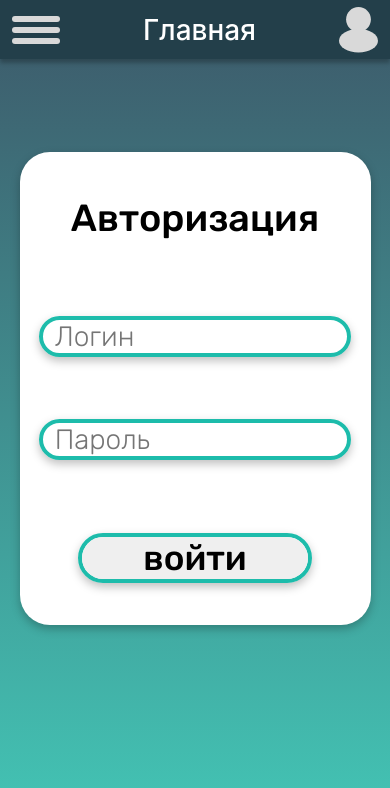
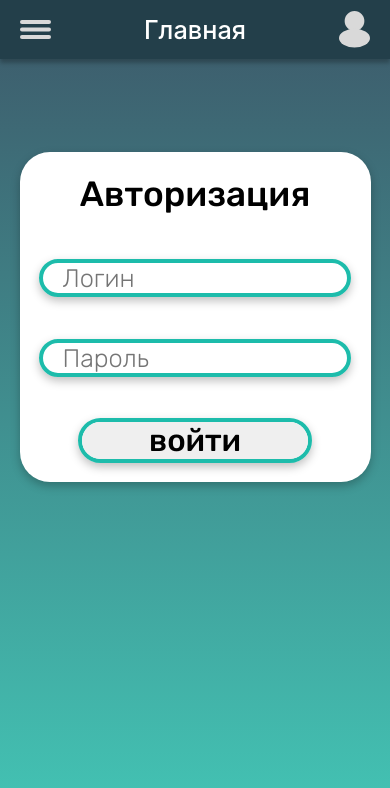
Before and after one commit to nek00oo/Sugar_Frontend, a React (Create React App) app: page /authorization in a window 390 px wide. Shown: the top 788 px of the page. Built offline with nearby package versions, Linux system fonts and the light colour scheme.

Commit message:
fix visibility from tablet

```diff
--- a/src/Components/Account/Body/Body.module.css
+++ b/src/Components/Account/Body/Body.module.css
@@ -18,14 +18,16 @@
     background-color: white;
     display: flex;
     max-width: 90vw;
-    min-height: 56vh;
+    height: auto;
     margin: 2vh 5vw;
     flex-direction: column;
-    justify-content: space-evenly;
+    /*justify-content: space-evenly;*/
     align-items: center;
     box-shadow: 0 4px 10px 0 rgba(0, 0, 0, 0.25);
 }
 
 img {
-    max-height: 30%;
+    padding: 2vh 0;
+    width: 27vw;
+    height: auto;
 }
--- a/src/Components/Header/AccountHeader/Header.module.css
+++ b/src/Components/Header/AccountHeader/Header.module.css
@@ -11,8 +11,7 @@
     display: flex;
     justify-content: space-between;
     align-items: center;
-
-    height: 7vh;
+    min-height: 7vh;
     padding: 0 3vw;
 
 }
@@ -20,16 +19,23 @@
 .center_element{
     color: #FFF;
     text-align: center;
-    font-size: 2em;
+    font-size: 6.5vw;
     font-style: normal;
     font-weight: 500;
     line-height: normal;
 }
 
 .end_element{
-    align-self: flex-end;
+    margin-top: 1.5vh;
 }
 
 .start_element{
     margin-top: 1vh;
 }
+
+.end_element img,
+.start_element img {
+    width: 8vw;
+    height: auto;
+    padding: 1vh 0;
+}
--- a/src/Components/Header/NavBarHeader/Header.module.css
+++ b/src/Components/Header/NavBarHeader/Header.module.css
@@ -11,25 +11,22 @@
     display: flex;
     justify-content: space-between;
     align-items: center;
-
-    height: 7vh;
-    padding: 0 3vw;
-
+    min-height: 7vh;
+    padding: 0 5vw;
 }
 
 .center_element{
     color: #FFF;
     text-align: center;
-    font-size: 2em;
+    font-size: 6.5vw;
     font-style: normal;
     font-weight: 500;
     line-height: normal;
 }
 
-.end_element{
-
+.end_element img,
+.start_element img {
+    width: 8vw;
+    height: auto;
+    padding: 1vh 0;
 }
-
-.start_element{
-
-}
--- a/src/Components/Register/Body/Body.module.css
+++ b/src/Components/Register/Body/Body.module.css
@@ -1,12 +1,13 @@
 .Body{
     flex: 1 1 auto;
-    padding: 16vh 0 20vh 0;
+    /*padding: 16vh 0 24vh 0;*/
+    margin-top: 16vh;
 }
 
 .Header {
     color: #000;
     text-align: center;
-    font-size: 2.7em;
+    font-size: 9vw;
     font-family: var(--font-family);
     font-weight: 500;
     padding: 3vh;
@@ -17,9 +18,9 @@
     background-color: white;
     display: flex;
     max-width: 90vw;
-    min-height: 56vh;
+    height: auto;
     margin: 2vh 5vw;
     flex-direction: column;
-    justify-content: space-around;
+    /*justify-content: space-around;*/
     box-shadow: 0 4px 10px 0 rgba(0, 0, 0, 0.25);
 }
--- a/src/Components/UI/Button/Button.module.css
+++ b/src/Components/UI/Button/Button.module.css
@@ -4,16 +4,14 @@
     margin: 5vw 15vw;
     display: flex;
     flex-direction: column;
-
     box-shadow: 0 4px 10px 0 rgba(0, 0, 0, 0.25);
 }
 
 .Button {
     border-radius: 30px;
-    font-size: 2.5em;
+    font-size: 8vw;
     text-align: center;
     color: #000;
     font-family: var(--font-family);
     font-weight: 500;
-
 }
--- a/src/Components/UI/Input/Input.module.css
+++ b/src/Components/UI/Input/Input.module.css
@@ -1,7 +1,7 @@
 .Input {
     font-family: var(--font-family);
     font-weight: 300;
-    font-size: 2em;
+    font-size: 6.5vw;
     color: #000;
     padding: 0 1vw;
     border-radius: 30px;
@@ -11,8 +11,8 @@
 .Border {
     border: #1DBCAB solid 4px;
     border-radius: 30px;
-    margin: 1vh 5vw;
-    padding: 0 2vw;
+    margin: 2.5vh 5vw;
+    padding: 0 4vw;
     display: flex;
     flex-direction: column;
 
--- a/src/Components/UI/PlaceHolder/PlaceHolder.module.css
+++ b/src/Components/UI/PlaceHolder/PlaceHolder.module.css
@@ -1,6 +1,7 @@
 .PlaceHolder {
     color: #000;
     font-family: var(--font-family);
-    font-size: 2.3em;
+    font-size: 7vw;
     font-weight: 500;
+    padding-bottom: 4vh;
 }
```
Also changed, not shown: src/Components/Statistics/Statistics.js (added).
